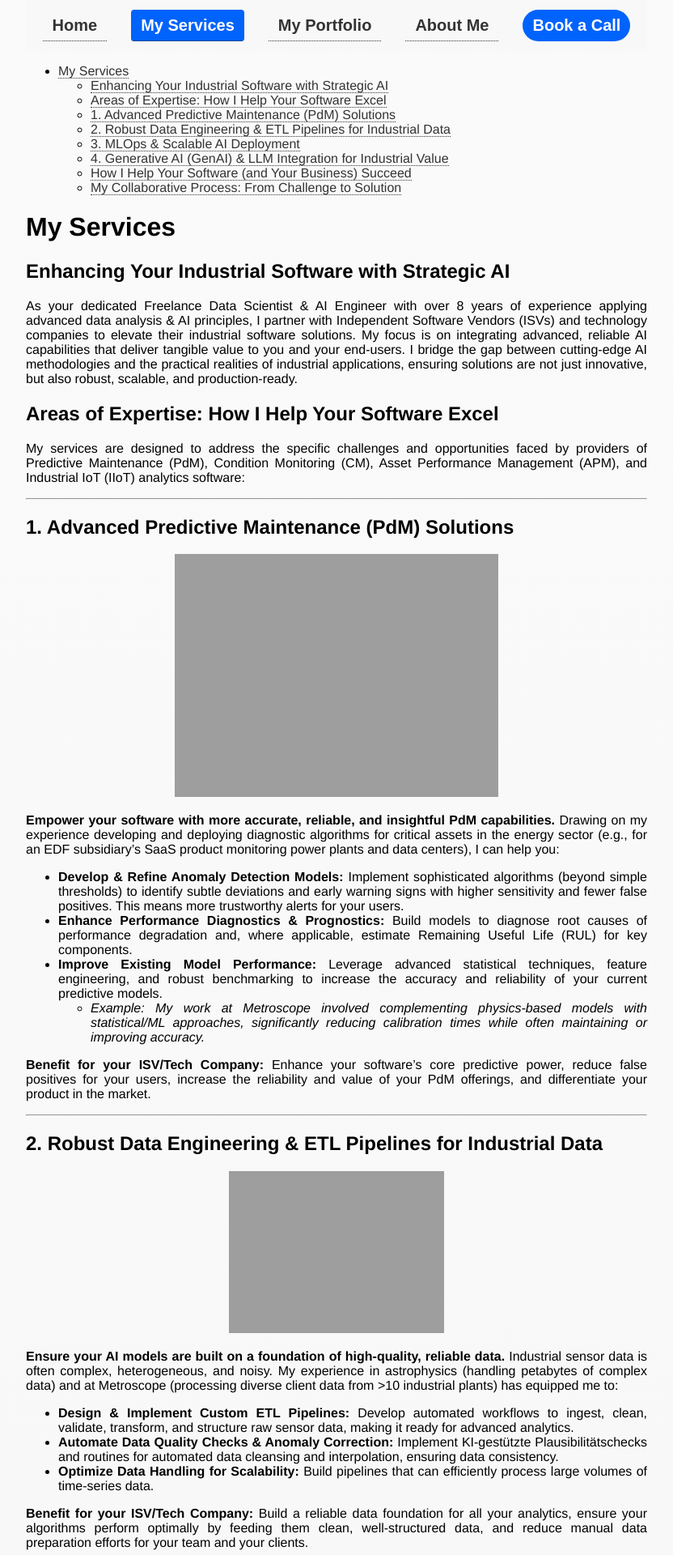
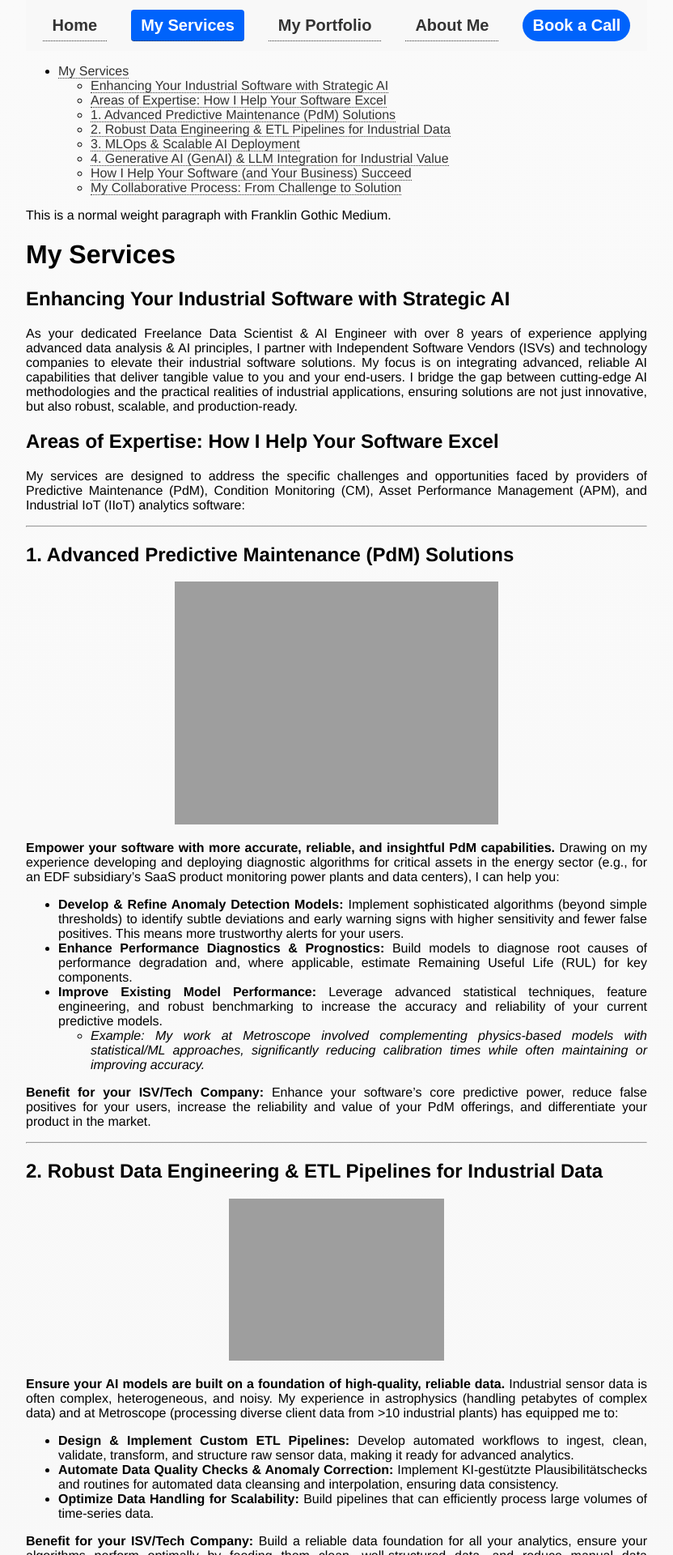
Before and after one commit to alexkolo/strategic-ai, a Jekyll site: the page built from services.md, in a window 1280 px wide. Shown: the top 1920 px of the page at 81% size, without its empty margins (224-1056 px from the left). Built offline with Jekyll 4.4.1, drawn with Linux system fonts in a browser that asks for light colours; some web fonts are replaced; the table of contents is made by our own code.

Commit message:
test font issue

```diff
--- a/assets/css/style.css
+++ b/assets/css/style.css
@@ -27,6 +27,7 @@ body {
   margin: 0;
   padding: 0;
   /* font-family: "Dosis Light", sans-serif; */
+  font-weight: normal; /* force consistent rendering */
 
   /* 6) Subtle background variation (gradient) */
   background: linear-gradient(#fafafa, #f6f6f6);
--- a/services.md
+++ b/services.md
@@ -5,6 +5,10 @@
 text_align: justify
 toc: true
 ---
+
+<p style="font-family: 'Franklin Gothic Medium', sans-serif; font-weight: normal;">
+  This is a normal weight paragraph with Franklin Gothic Medium.
+</p>
 
 # My Services
 
```
